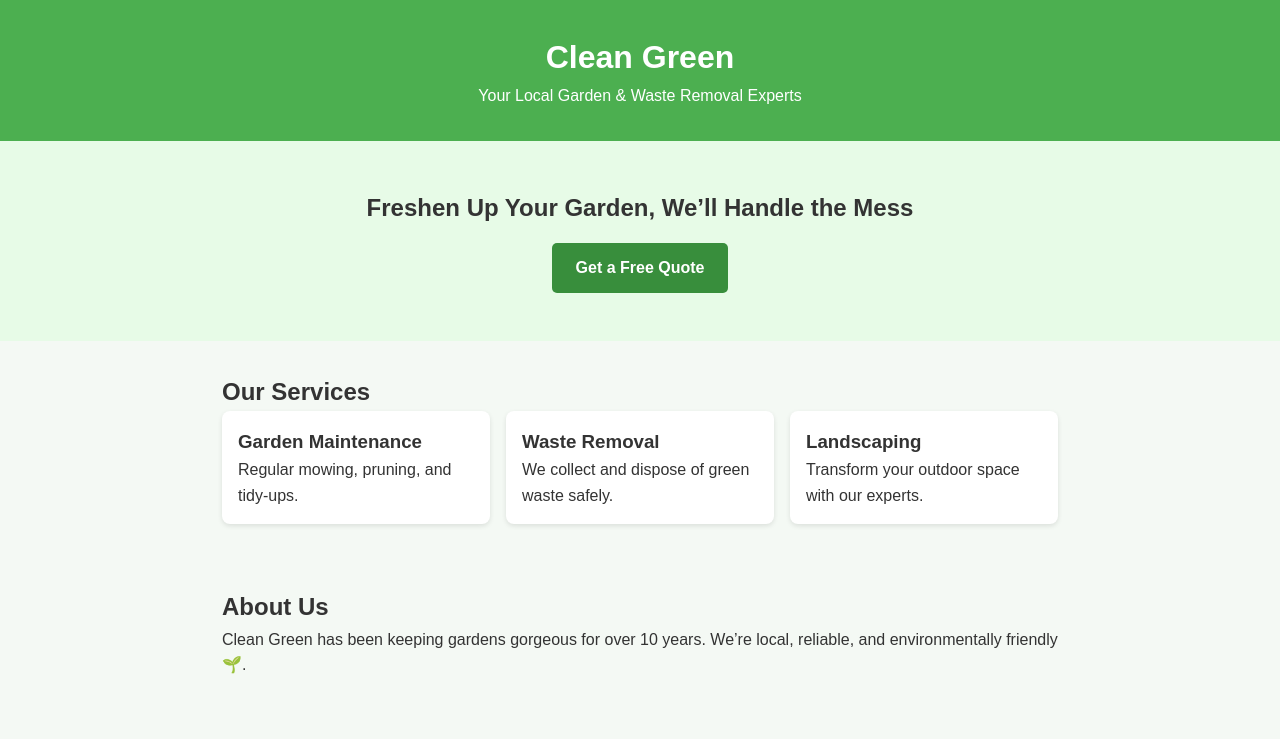
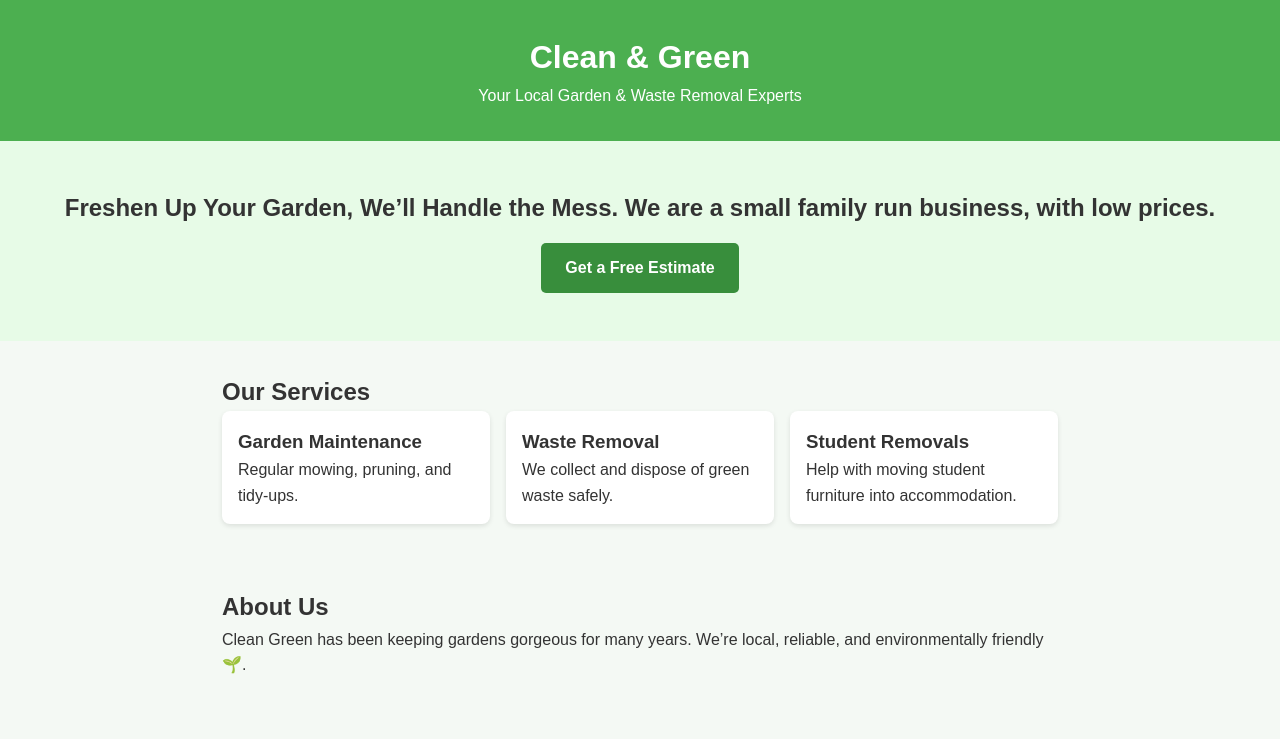
Before and after one commit to pvz0811/clean-green, a plain HTML site: page index.html in a window 1280 px wide. Shown: the top 739 px of the page. Drawn offline with Linux system fonts and the light colour scheme.

Commit message:
update message

```diff
--- a/index.html
+++ b/index.html
@@ -9,13 +9,13 @@
 <body>
 
   <header>
-    <h1>Clean Green</h1>
+    <h1>Clean & Green</h1>
     <p>Your Local Garden & Waste Removal Experts</p>
   </header>
 
   <section class="hero">
-    <h2>Freshen Up Your Garden, We’ll Handle the Mess</h2>
-    <a href="#contact" class="cta-button">Get a Free Quote</a>
+    <h2>Freshen Up Your Garden, We’ll Handle the Mess. We are a small family run business, with low prices.</h2>
+    <a href="#contact" class="cta-button">Get a Free Estimate</a>
   </section>
 
   <section class="services">
@@ -30,15 +30,15 @@
         <p>We collect and dispose of green waste safely.</p>
       </div>
       <div class="card">
-        <h3>Landscaping</h3>
-        <p>Transform your outdoor space with our experts.</p>
+        <h3>Student Removals</h3>
+        <p>Help with moving student furniture into accommodation.</p>
       </div>
     </div>
   </section>
 
   <section class="about">
     <h2>About Us</h2>
-    <p>Clean Green has been keeping gardens gorgeous for over 10 years. We’re local, reliable, and environmentally friendly 🌱.</p>
+    <p>Clean Green has been keeping gardens gorgeous for many years. We’re local, reliable, and environmentally friendly 🌱.</p>
   </section>
 
   <section class="contact" id="contact">
```
